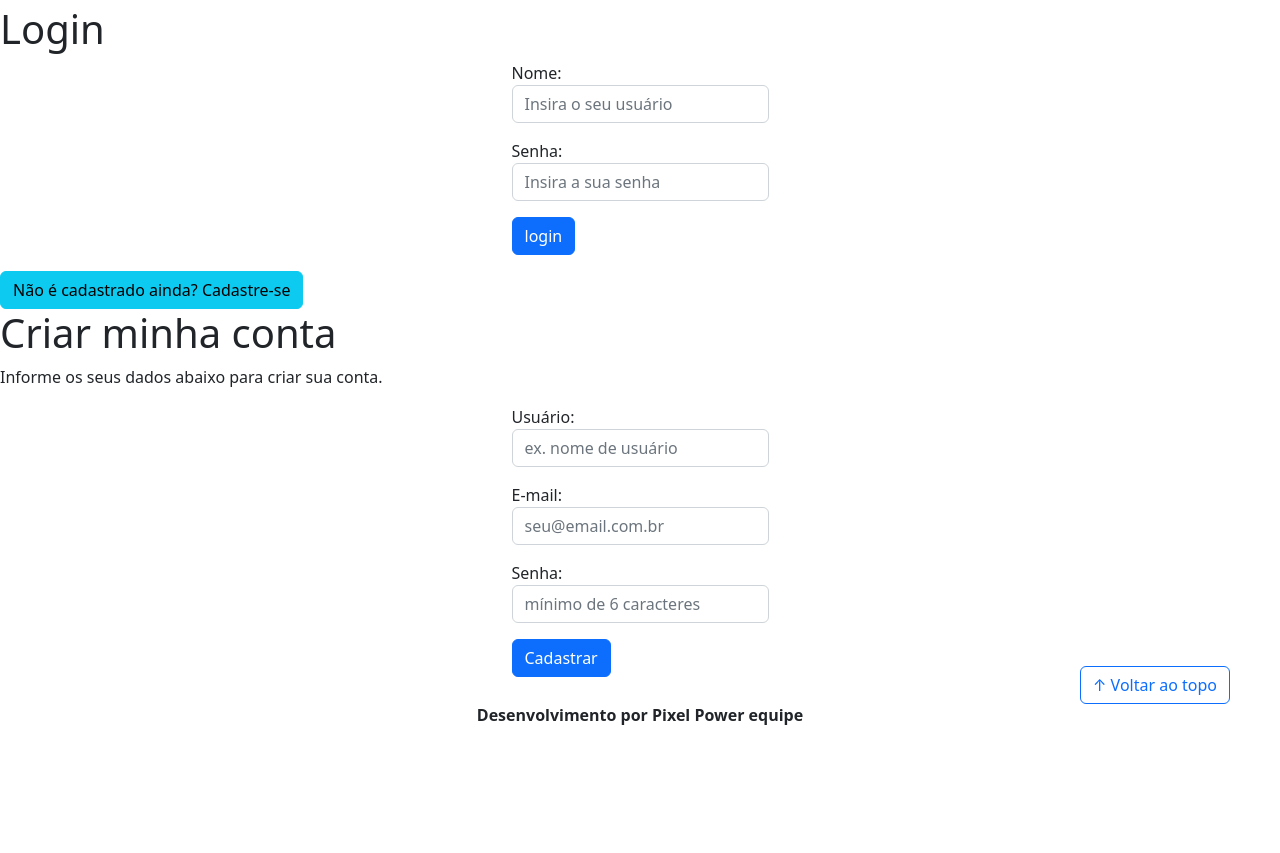
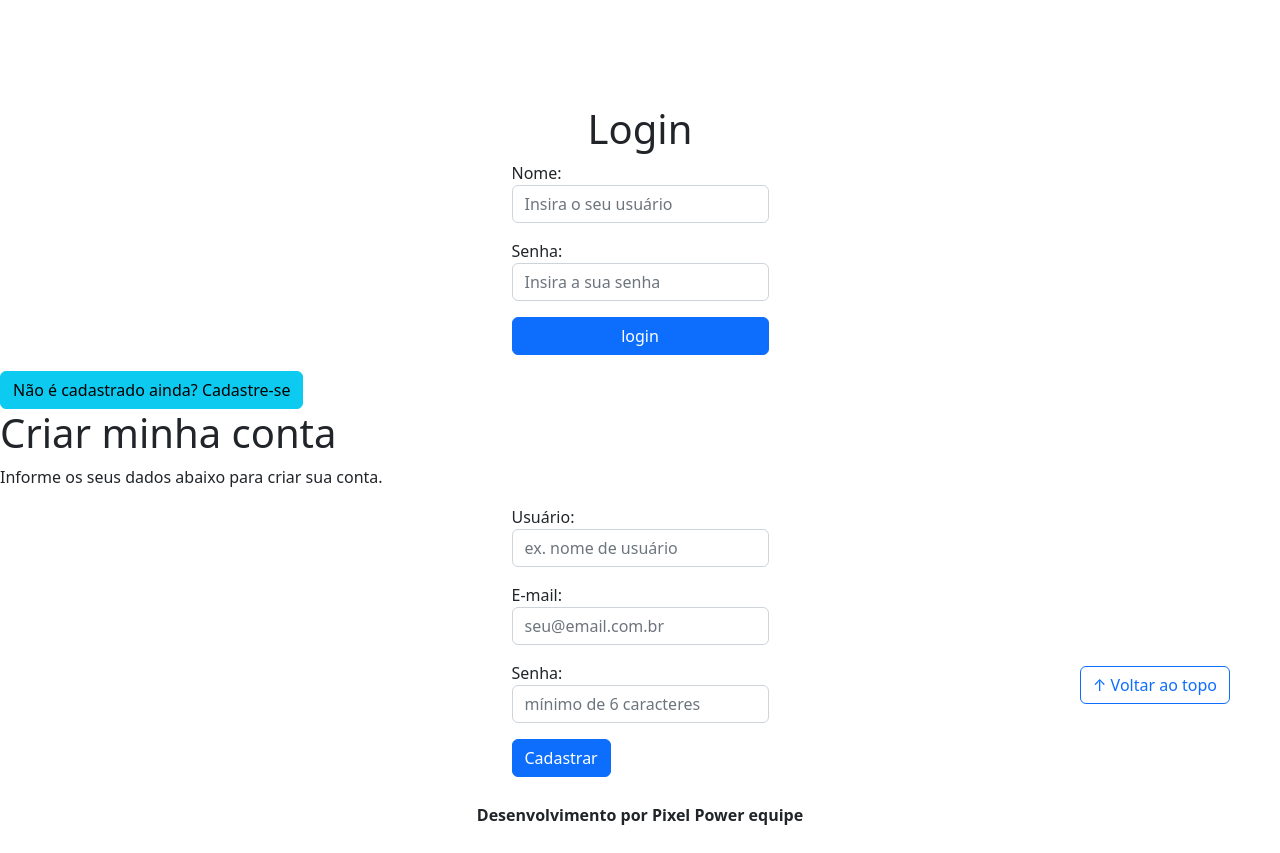
Before and after one commit to Hauls-Hasson/atividadeCFE---inicial-para-atividade, a plain HTML site: page login.html in a window 1280 px wide. Shown: the part 91-944 px from the top of the page. Before the commit the page ends 844 px from the top, so only its background shows below. Drawn offline with nearby package versions, Linux system fonts and the light colour scheme.

Commit message:
Estilo da página de login

```diff
--- a/css/estilo.css
+++ b/css/estilo.css
@@ -61,5 +61,15 @@ footer p {
 
 /* página de login  */
 
+#section-login {
+    margin-top: 100px;
+}
 
+#section-login h1 {
+    text-align: center;
+}
+
+#section-login input {
+    width: 100%;
+}
 /* Formulário de cadastro*/
```
